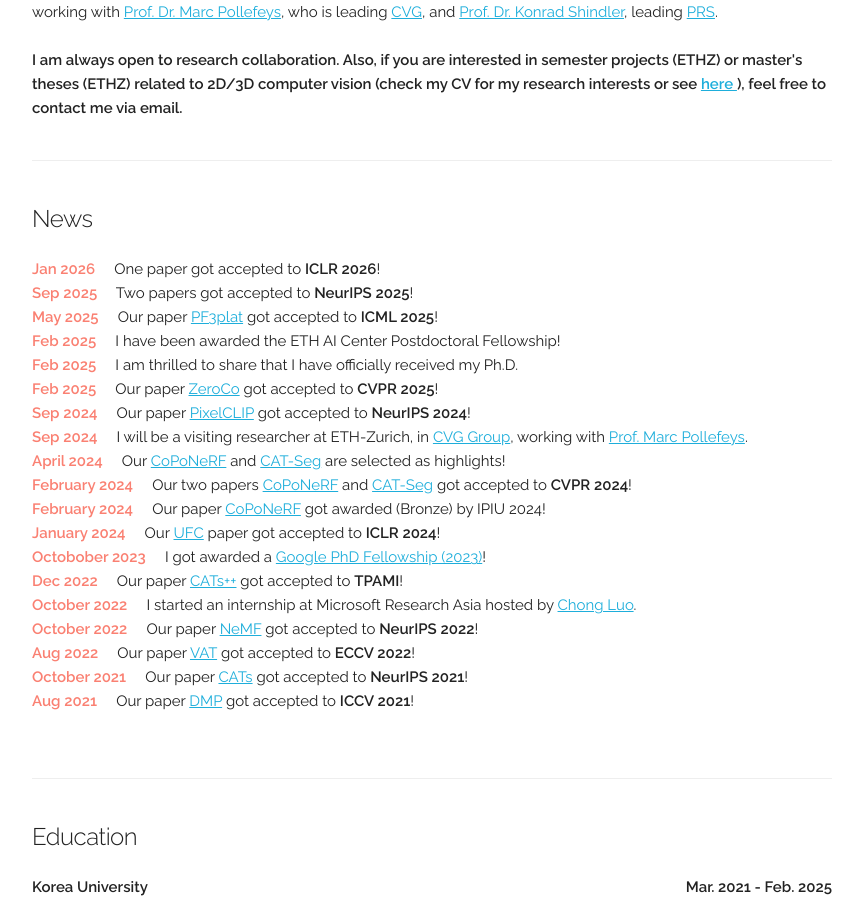
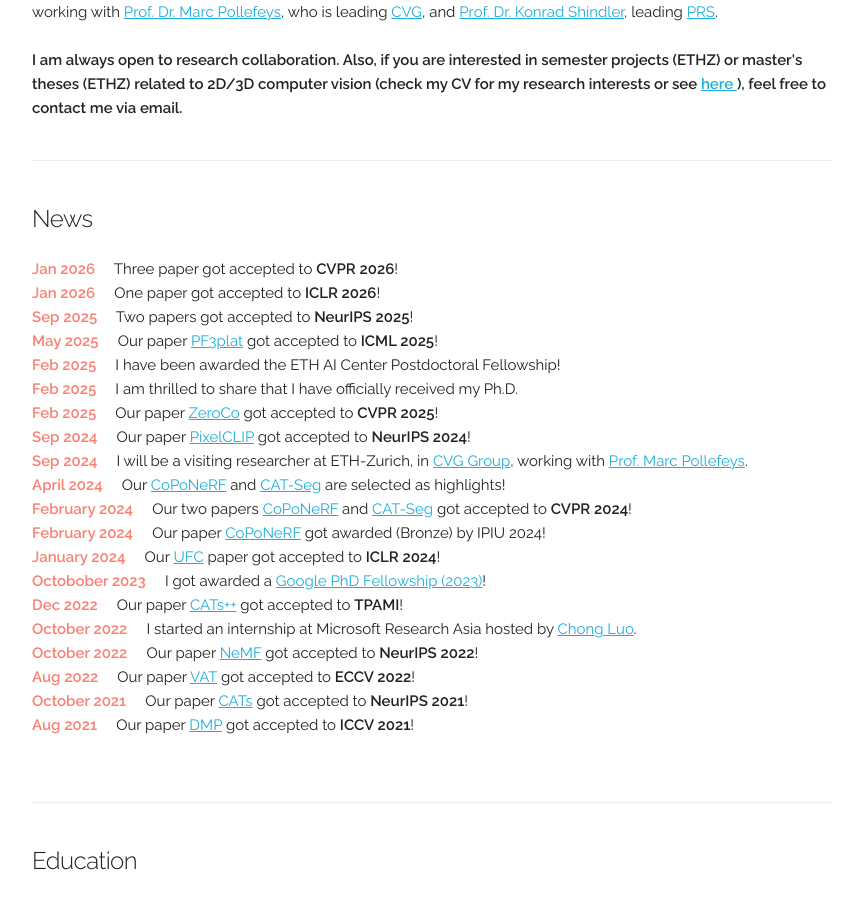
Before and after one commit to jang-1996/jang-1996.github.io, a Jekyll site: the page built from index.html, in a window 1280 px wide and 900 px high, scrolled down 560 px. Shown: the whole window, without its empty margins (208-1071 px from the left). Built offline with Jekyll 4.4.1, drawn with Linux system fonts in a browser that asks for light colours; some web fonts are replaced.

Commit message:
Update index.html

```diff
--- a/index.html
+++ b/index.html
@@ -16,6 +16,10 @@
 <!-- ========== News ========== -->
 <div class="docs-section">
   <h5>News</h5>
+  <div class="col-12 col-md-12 text-md-left no-padding">
+    <b class="bbold" style="color:#fa8072;">Jan 2026</b>&nbsp;&nbsp;&nbsp;&nbsp;
+   Three paper got accepted to <b>CVPR 2026</b>!
+  </div>
   <div class="col-12 col-md-12 text-md-left no-padding">
     <b class="bbold" style="color:#fa8072;">Jan 2026</b>&nbsp;&nbsp;&nbsp;&nbsp;
    One paper got accepted to <b>ICLR 2026</b>!
```
